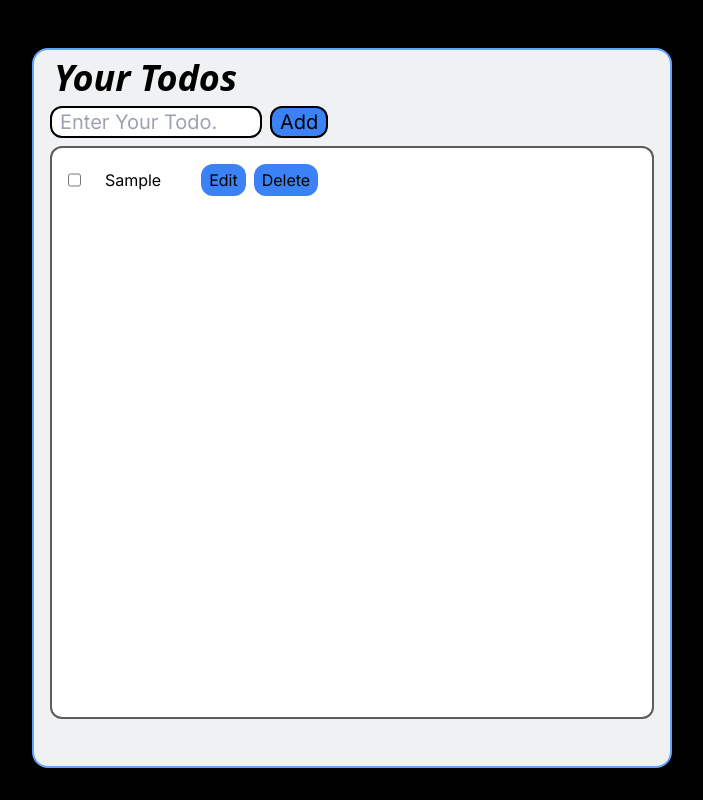
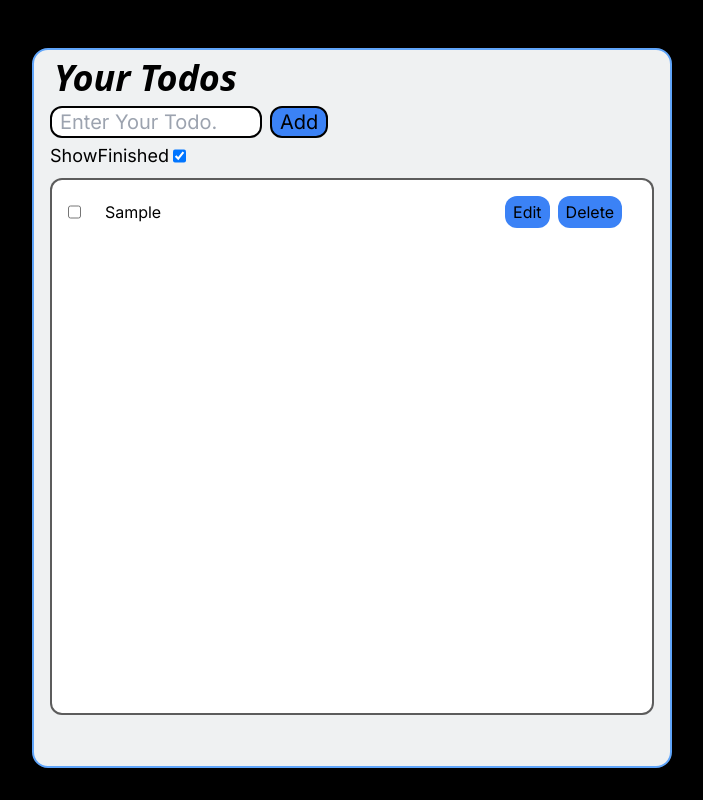
Before and after one commit to Sahitya-Dwivedi/todo-app, a Next.js app: page / in a window 1280 px wide. Both pictures are taken after typing "Sample" into the empty fields and a click on the button "Add". Shown: the whole page, without its empty margins (288-991 px from the left). Built offline with nearby package versions, Linux system fonts and the light colour scheme.

Commit message:
showfinish done

```diff
--- a/app/page.js
+++ b/app/page.js
@@ -5,6 +5,7 @@ const home = () => {
   const [todo, settodo] = useState("")
   const [todos, setTodos] = useState([])
   const [iteration, setIteration] = useState(1)
+  const [showFinished, setShowFinished] = useState(true)
 
   useEffect(() => {
     const todoStr = localStorage.getItem("todos")
@@ -25,6 +26,9 @@ const home = () => {
   }
 
   let addTodo = () => {
+    if (todo.length <= 0) {
+      return alert("Kindly Add Todo")
+    }
     setTodos([...todos, { "todo": todo, "isCompleted": false }])
     settodo("")
   }
@@ -51,35 +55,47 @@ const home = () => {
     setTodos(newTodos)
   }
 
+  let renderTask = <h2 className='text-2xl m-auto text-gray-500 '>No Todos Here</h2>
+
+  if (todos.length > 0) {
+    renderTask = todos.map((todo) => {
+      return ( (showFinished || !todo.isCompleted) &&
+        <div key={uuidv4()} className='flex items-center gap-8 w-[95%] justify-between'>
+          <div className='flex text-wrap'>
+            <input type="checkbox" name="checkbox" onChange={isCheck} className="mt-4 mx-4" value={todo.todo} checked={todo.isCompleted} />
+            <div className={todo.isCompleted ? "todo w-[95%] px-2 py-1  mt-4 text-center line-through" : "todo w-[95%] px-2 py-1  mt-4 text-center"}>{todo.todo}</div>
+          </div>
+          <div className='flex gap-2'>
+            <button className="edit mt-4 bg-blue-500 px-2 py-1 rounded-xl" onClick={editTodo} value={todo.todo}>Edit</button>
+            <button className="delete mt-4 bg-blue-500 px-2 py-1 rounded-xl" onClick={deleteTodo} value={todo.todo}>Delete</button>
+          </div>
+        </div>
+      )
+    }
+    )
+  }
+
+  let handleFinish = () => {
+    setShowFinished(!showFinished)
+  }
+
   return (
-    <div>
+    <>
       <div className="main w-1/2 min-w-60 h-[90vh]  bg-[#eff1f2] mx-auto mt-12 rounded-2xl border-2 border-blue-400 text-black">
         <h1 className="text-4xl font-bold italic font-sans mx-5 my-2 ">Your Todos</h1>
         <div className="input flex gap-2">
           <input type="text" name="your todos" className="w-1/3 border-2 border-black ml-4 px-2 text-xl rounded-xl " placeholder="Enter Your Todo." value={todo} onChange={InputChange} />
           <button className="add text-xl bg-blue-500 px-2 rounded-xl border-black border-2" onClick={addTodo}>Add</button>
         </div>
-        <div className="todos w-[95%] h-[80%] bg-white border-2 border-[#000000a3] mx-auto mt-2 rounded-xl flex items-start gap-2 flex-col">
-          {
-            todos.map((todo) => {
-              return (
-                <div key={uuidv4()} className='flex items-center gap-8'>
-                  <div className='flex'>
-                    <input type="checkbox" name="checkbox" onChange={isCheck} className="mt-4 mx-4" value={todo.todo} checked={todo.isCompleted}/>
-                    <div className={todo.isCompleted ? "todo w-[95%] px-2 py-1  mt-4 text-center line-through" : "todo w-[95%] px-2 py-1  mt-4 text-center"}>{todo.todo}</div>
-                  </div>
-                  <div className='flex gap-2'>
-                    <button className="edit mt-4 bg-blue-500 px-2 py-1 rounded-xl" onClick={editTodo} value={todo.todo}>Edit</button>
-                    <button className="delete mt-4 bg-blue-500 px-2 py-1 rounded-xl" onClick={deleteTodo} value={todo.todo}>Delete</button>
-                  </div>
-                </div>
-              )
-            }
-            )
-          }
+        <div className='flex'>
+          <div className='text-lg ml-4 mt-1'>ShowFinished</div>
+          <input type="checkbox" name="showfinished" className="showfinished ml-1 mt-1" checked={showFinished} onChange={handleFinish} />
+        </div>
+        <div className="todos w-[95%] h-[75%] bg-white border-2 border-[#000000a3] mx-auto mt-2 rounded-xl flex items-start gap-2 flex-col overflow-y-auto">
+          {renderTask}
         </div>
       </div>
-    </div>
+    </>
   )
 }
 
```
